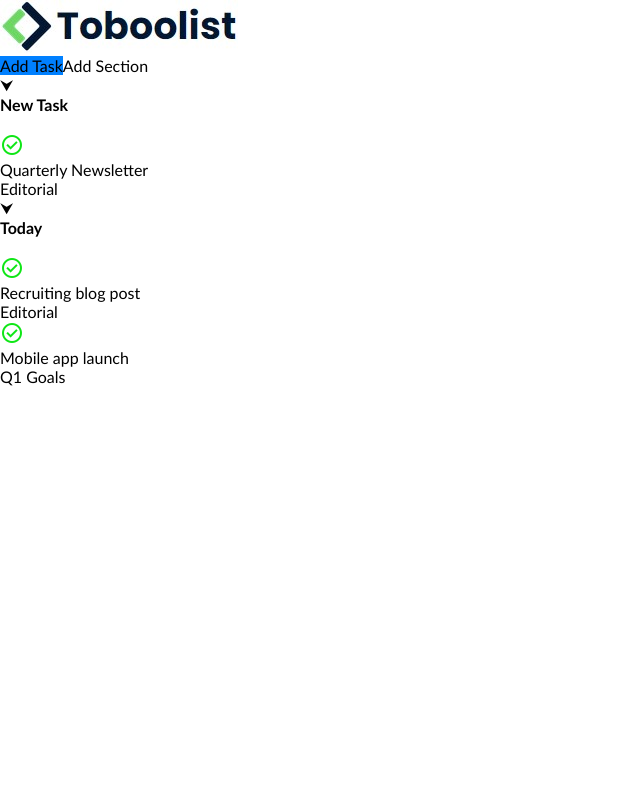
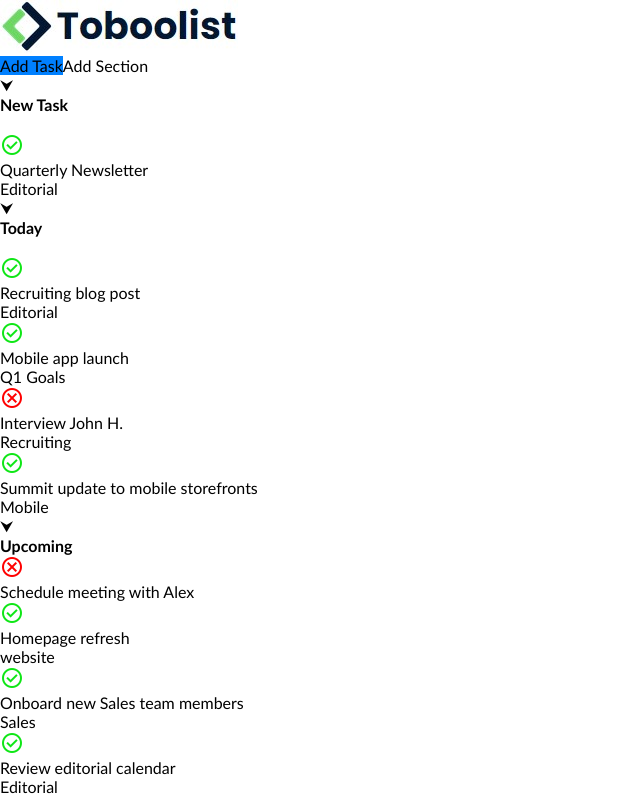
Before and after one commit to ValerioTorto/html-css-toboolist, a plain HTML site: page index.html in a window 1280 px wide. Shown: the whole page, without its empty margins (0-640 px from the left). Drawn offline with nearby package versions, Linux system fonts and the light colour scheme.

Commit message:
Body completed

```diff
--- a/css/style.css
+++ b/css/style.css
@@ -24,3 +24,6 @@ body{
     'GRAD' 0,
     'opsz' 18,
 }
+#cancel{
+    color: red;
+}
--- a/index.html
+++ b/index.html
@@ -6,7 +6,7 @@
     <title>html-css-toboolist</title>
     <link rel="stylesheet" href="./css/style.css">
     <link rel="stylesheet" href="https://fonts.googleapis.com/css2?family=Material+Symbols+Outlined:opsz,wght,FILL,GRAD@20..48,100..700,0..1,-50..200"/>
-
+    <link rel="stylesheet" href="https://fonts.googleapis.com/css2?family=Material+Symbols+Outlined:opsz,wght,FILL,GRAD@20..48,100..700,0..1,-50..200" />
     <!--Inserimento Logo-->
 
     <header>
@@ -27,6 +27,7 @@
             <p>Add Section</p>
         </div>
       </div>
+      <div class="generale">
       <div class="Top">
         <p>
             &#11167;
@@ -78,6 +79,83 @@
                                 Q1 Goals
                             </p>
                         </div>
+                        <span id="cancel" class="material-symbols-outlined">
+                            cancel
+                            </span>
+                            <p>
+                                Interview John H.
+                            </p>
+                            <div class="green">
+                                <p>
+                                    Recruiting
+                                </p>
+                            </div>
+                            <span class="material-symbols-outlined">
+                                check_circle
+                            </span>
+                            <p>
+                                Summit update to mobile storefronts
+                            </p>
+                            <div class="Mobile">
+                                <p>
+                                    Mobile
+                                </p>
+                            </div>
+                            <div class="bottom">
+                            </div>
+                            <p>
+                                &#11167;
+                            </p>
+                            <h4>
+                                Upcoming
+                            </h4>
+                            <span id="cancel" class="material-symbols-outlined">
+                                cancel
+                                </span>
+                                <p>
+                                    Schedule meeting with Alex
+                                </p>
+                                <span class="material-symbols-outlined">
+                                    check_circle
+                                    </span>
+                                    <p>
+                                        Homepage refresh
+                                    </p>
+                                    <div class="fuc">
+                                        <p>
+                                            website
+                                        </p>
+                                        <span class="material-symbols-outlined">
+                                            check_circle
+                                            </span>
+                                            <p>
+                                                Onboard new Sales team members
+                                            </p>
+                                            <div class="lgreen">
+                                                <p>
+                                                    Sales
+                                                </p>
+                                                <span class="material-symbols-outlined">
+                                                    check_circle
+                                                    </span>
+                                                    <p>
+                                                        Review editorial calendar
+                                                    </p>
+                                                    <div class="editorial">
+                                                        <p>
+                                                            Editorial
+                                                        </p>
+                                                    </div>
+
+                                            </div>
+
+
+                                    </div>
+
+
+                        </div>
+
+
 
         </div>
       </div>
```
